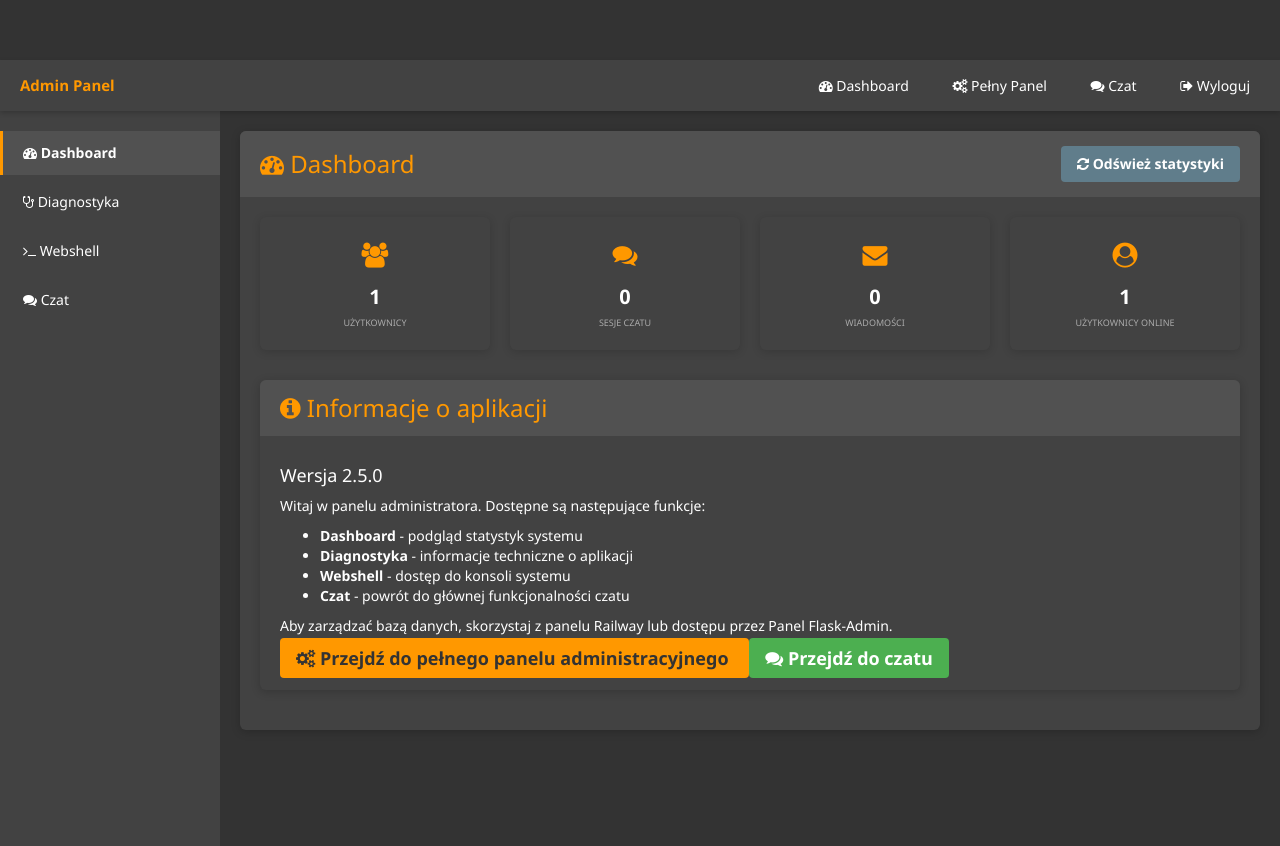
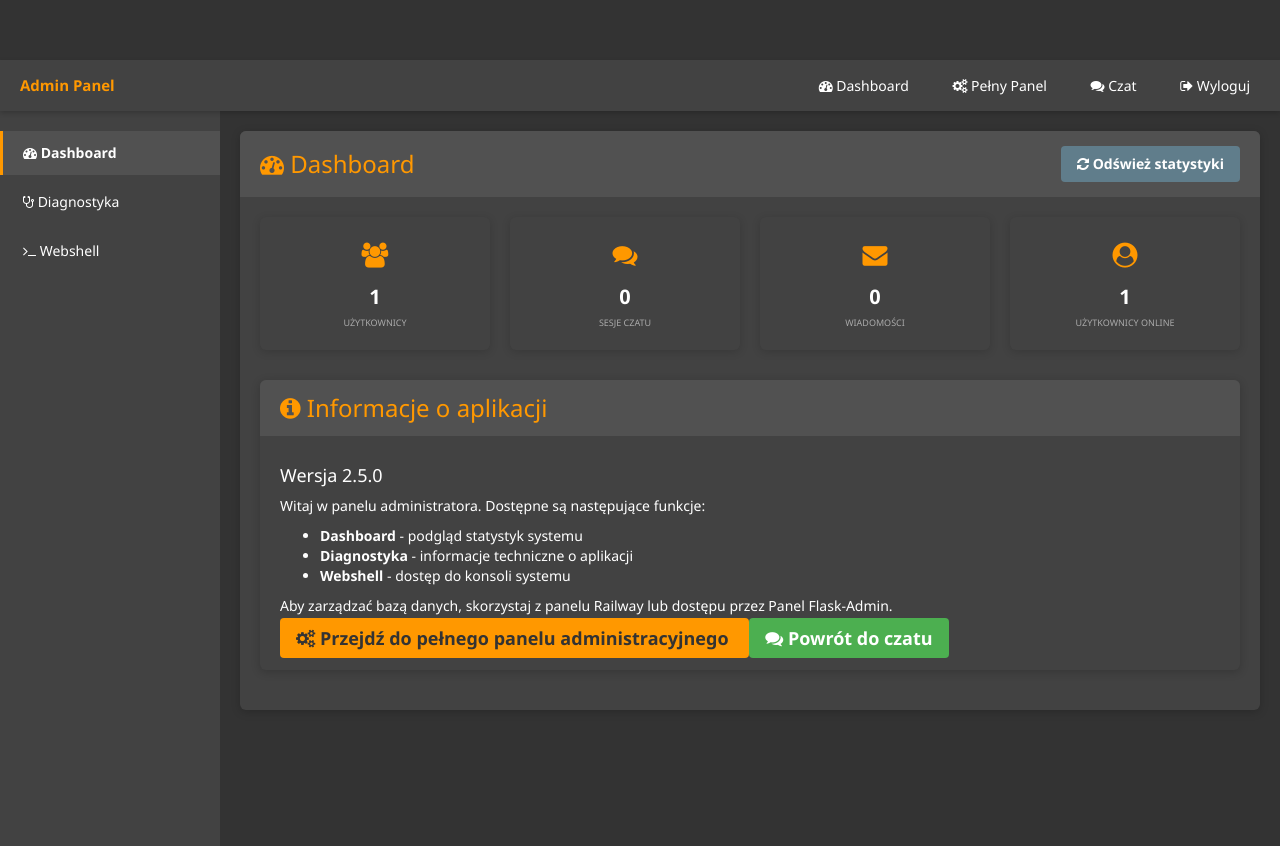
Before and after one commit to WaveDesigner1/Danaid, a Flask app: page /admin_dashboard in a window 1280 px wide. Run offline with Flask 3, Linux system fonts and the light colour scheme; the visitor is signed in with stand-in values (Sample User, id 1); data comes from the database, SQL or seed files in the repository; data that the repository does not hold is empty; some libraries are stand-ins or nearby versions.

Commit message:
Update admin_panel.html

```diff
--- a/templates/admin_panel.html
+++ b/templates/admin_panel.html
@@ -26,7 +26,6 @@
                     <li class="active"><a href="{{ url_for('admin_panel') }}"><i class="fa fa-dashboard"></i> Dashboard</a></li>
                     <li><a href="{{ url_for('diagnostics.index') }}"><i class="fa fa-stethoscope"></i> Diagnostyka</a></li>
                     <li><a href="{{ url_for('webshell.index') }}"><i class="fa fa-terminal"></i> Webshell</a></li>
-                    <li><a href="{{ url_for('chat') }}"><i class="fa fa-comments"></i> Czat</a></li>
                 </ul>
             </div>
         </aside>
@@ -83,7 +82,6 @@
                                     <li><strong>Dashboard</strong> - podgląd statystyk systemu</li>
                                     <li><strong>Diagnostyka</strong> - informacje techniczne o aplikacji</li>
                                     <li><strong>Webshell</strong> - dostęp do konsoli systemu</li>
-                                    <li><strong>Czat</strong> - powrót do głównej funkcjonalności czatu</li>
                                 </ul>
                                 <p>Aby zarządzać bazą danych, skorzystaj z panelu Railway lub dostępu przez Panel Flask-Admin.</p>
                             </div>
@@ -93,7 +91,7 @@
                                     <i class="fa fa-cogs"></i> Przejdź do pełnego panelu administracyjnego
                                 </a>
                                 <a href="{{ url_for('chat') }}" class="admin-btn success btn-lg ml-2">
-                                    <i class="fa fa-comments"></i> Przejdź do czatu
+                                    <i class="fa fa-comments"></i> Powrót do czatu
                                 </a>
                             </div>
                         </div>
```
